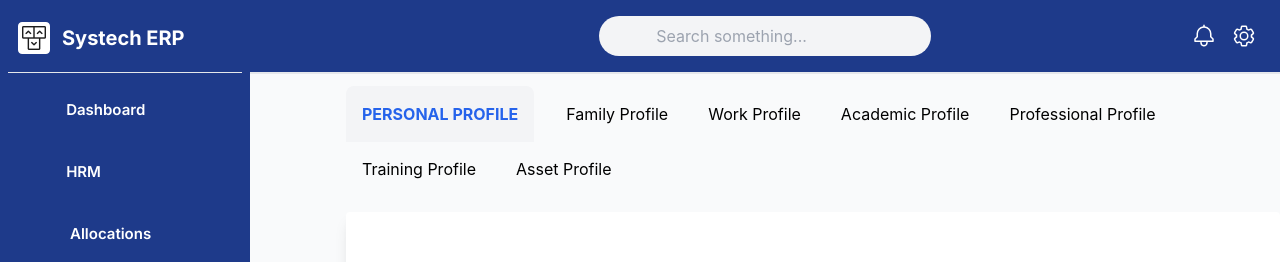
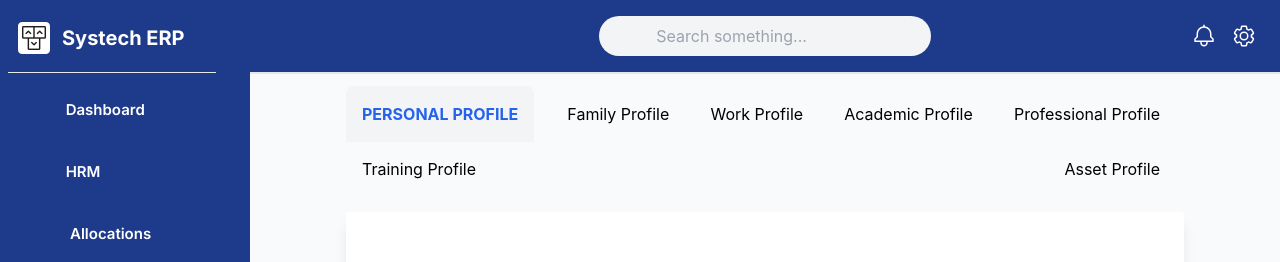
Before and after one commit to SysTechSolutionsIT/SystechERP, a React (Create React App) app: page / in a window 1280 px wide. Shown: the top 262 px of the page. Built offline with nearby package versions, Linux system fonts and the light colour scheme; some icons are missing; the HTML template or start-up script is replaced by a standard one.

Commit message:
fixed sidebar

```diff
--- a/src/App.js
+++ b/src/App.js
@@ -2,7 +2,7 @@ import React from "react";
 import Header from "./components/Header";
 import Sidebar from "./components/Sidebar";
 import EMPTabs from "./components/employee/emptabs";
-import { BrowserRouter as Router, Routes, Route, Outlet } from 'react-router-dom'
+import { BrowserRouter as Router, Routes, Route, Outlet } from 'react-router-dom';
 
 function App() {
   return (
@@ -14,11 +14,11 @@ function App() {
     <Router>
       <Routes>
         <Route element={
-          <div className="flex">
+          <div className="flex min-h-screen">
             <Sidebar />
             <main className="flex-1 mx-auto">
               <Header />
-              <div className="bg-gray-50 h-[calc(100vh - 56px)]"><Outlet /></div>
+              <div className="bg-gray-50"><Outlet /></div>
             </main>
           </div>
         }>
--- a/src/components/Header.jsx
+++ b/src/components/Header.jsx
@@ -3,7 +3,7 @@ import { Icon } from '@iconify/react'
 
 const Header = () => {
     return (
-        <nav className='top-0 bg-blue-900 p-4 border-b-2 z-20'>
+        <nav className='top-0 sticky bg-blue-900 p-4 border-b-2 z-20'>
             <div className='md:grid grid-cols-3'>
                 <div />
                 <div className='py-2 md:px-6 px-2 hidden md:flex items-center bg-gray-100 rounded-full'>
--- a/src/components/Sidebar.jsx
+++ b/src/components/Sidebar.jsx
@@ -11,9 +11,9 @@ const Sidebar = () => {
     }
 
     return (
-        <div className='flex h-screen'>
-            <div className={`${open ? 'w-[250px]' : 'w-[85px] overflow-hidden'} bg-blue-900 sidebar stcky top-0 bottom-0 lg:left-0 p-2 overflow-y-hidden overflow-x-hidden text-center border-0 border-radius-xl ease-in-out duration-300`}>
-                <div className='text-white-100 text-xl'>
+        <div className='flex'>
+            <div className={`${open ? 'w-[250px]' : 'w-[85px] overflow-hidden'} bg-blue-900 sidebar bottom-0 lg:left-0 p-2 overflow-y-hidden overflow-x-hidden text-center border-0 border-radius-xl ease-in-out duration-300`}>
+                <div className='text-white-100 text-xl fixed'>
                     <div className='p-2.5 mt-1 flex items-center'>
                         <img src='/apple-icon.png' alt='icon' />
                         {open && (
@@ -26,7 +26,7 @@ const Sidebar = () => {
                         <div className='p-2.5 mt-3 flex items-center rounded-md px-4 duration-300 cursor-pointer hover:bg-gray-300 hover:bg-opacity-25 text-white'>
                             <Icon icon="ic:round-dashboard" color="white" width="30" height="30" />
                             {open && (
-                                <div class="flex justify-between w-full items-center">
+                                <div className="flex justify-between w-full items-center">
                                     <span className='font-[Inter] font-semibold text-[15px] ml-4 text-white-200'>Dashboard</span>
                                 </div>)}
                         </div>
@@ -35,7 +35,7 @@ const Sidebar = () => {
             cursor-pointer hover:bg-gray-300 hover:bg-opacity-25 text-white'>
                             <Icon icon="clarity:employee-group-line" color="white" width="30" height="30" />
                             {open && (
-                                <div class="flex justify-between w-full items-center" onClick={toggleSubMenu}>
+                                <div className="flex justify-between w-full items-center" onClick={toggleSubMenu}>
                                     <span className='font-[Inter] font-semibold text-[15px] ml-4 text-white-200'>HRM</span>
                                     <span className={`text-sm ${isSubMenuOpen ? '' : 'rotate-180'} ease-linear duration-200`} id="arrow">
                                         <Icon icon="iconamoon:arrow-up-2" color="white" width="30" height="30" />
@@ -44,10 +44,10 @@ const Sidebar = () => {
                             )}
                         </div>
                         {isSubMenuOpen && (
-                            <div class=" leading-7 text-left text-sm font-thin mt-2 w-4/5 mx-auto ease-linear duration-200" id="submenu">
-                                <h1 class="font-[Inter] text-white font-semibold text-[15px] cursor-pointer p-2 hover:bg-gray-300 hover:bg-opacity-25 rounded-md mt-1">Employee List</h1>
-                                <h1 class="font-[Inter] text-white font-semibold text-[15px] cursor-pointer p-2 hover:bg-gray-300 hover:bg-opacity-25 rounded-md mt-1">Attendance</h1>
-                                <h1 class="font-[Inter] text-white font-semibold text-[15px] cursor-pointer p-2 hover:bg-gray-300 hover:bg-opacity-25 rounded-md mt-1">Compliances</h1>
+                            <div className=" leading-7 text-left text-sm font-thin mt-2 w-4/5 mx-auto ease-linear duration-200" id="submenu">
+                                <h1 className="font-[Inter] text-white font-semibold text-[15px] cursor-pointer p-2 hover:bg-gray-300 hover:bg-opacity-25 rounded-md mt-1">Employee List</h1>
+                                <h1 className="font-[Inter] text-white font-semibold text-[15px] cursor-pointer p-2 hover:bg-gray-300 hover:bg-opacity-25 rounded-md mt-1">Attendance</h1>
+                                <h1 className="font-[Inter] text-white font-semibold text-[15px] cursor-pointer p-2 hover:bg-gray-300 hover:bg-opacity-25 rounded-md mt-1">Compliances</h1>
                             </div>
                         )}
 
--- a/src/components/employee/emptabs.jsx
+++ b/src/components/employee/emptabs.jsx
@@ -6,136 +6,141 @@ export default function EMPTabs() {
 
   return (
     <>
-      <div className="flex">
-        <div className="ml-24">
-          <ul className="flex mb-0 list-none flex-wrap pt-3 pb-4 flex-row">
-            <li className="-mb-px mr-2">
-              <a
+      <div className="w-full">
+        <div className="mx-24">
+          <ul className="flex mb-0 list-none flex-wrap pt-3 pb-4 flex-row justify-between">
+            <li className="-mb-px mr-2 cursor-pointer">
+              <p
                 className={
                   "inline-block p-4 " +
                   (openTab === 1
                     ? "text-s font-bold uppercase text-blue-600 bg-gray-100 rounded-t-lg active"
-                    : "hover:text-gray-600 hover:bg-gray-50 dark:hover:bg-gray-800 dark:hover:text-gray-300")
+                    : "hover:text-gray-600 hover:bg-gray-50 dark:hover:bg-gray-800 dark:hover:text-gray-300"
+                  )
                 }
                 onClick={(e) => {
                   e.preventDefault();
                   setOpenTab(1);
                 }}
-                href="#"
+
               >
                 Personal Profile
-              </a>
+              </p>
             </li>
-            <li className="-mb-px mr-2 ml-2">
-              <a
+            <li className="-mb-px mr-2 ml-2 cursor-pointer">
+              <p
                 className={
                   "inline-block p-4 rounded-t-lg " +
                   (openTab === 2
                     ? "text-s font-bold uppercase text-blue-600 bg-gray-100 rounded-t-lg active"
-                    : "hover:text-gray-600 hover:bg-gray-50 dark:hover:bg-gray-800 dark:hover:text-gray-300")
+                    : "hover:text-gray-600 hover:bg-gray-50 dark:hover:bg-gray-800 dark:hover:text-gray-300"
+                  )
                 }
                 onClick={(e) => {
                   e.preventDefault();
                   setOpenTab(2);
                 }}
-                href="#"
+
               >
                 Family Profile
-              </a>
+              </p>
             </li>
-            <li className="-mb-px mr-2">
-              <a
+            <li className="-mb-px mr-2 cursor-pointer">
+              <p
                 className={
                   "inline-block p-4 rounded-t-lg " +
                   (openTab === 3
                     ? "text-s font-bold uppercase text-blue-600 bg-gray-100 rounded-t-lg active"
-                    : "hover:text-gray-600 hover:bg-gray-50 dark:hover:bg-gray-800 dark:hover:text-gray-300")
+                    : "hover:text-gray-600 hover:bg-gray-50 dark:hover:bg-gray-800 dark:hover:text-gray-300"
+                  )
                 }
                 onClick={(e) => {
                   e.preventDefault();
                   setOpenTab(3);
                 }}
-                href="#"
+
               >
                 Work Profile
-              </a>
+              </p>
             </li>
-            <li className="-mb-px mr-2">
-              <a
+            <li className="-mb-px mr-2 cursor-pointer">
+              <p
                 className={
                   "inline-block p-4 rounded-t-lg " +
                   (openTab === 4
                     ? "text-s font-bold uppercase text-blue-600 bg-gray-100 rounded-t-lg active"
-                    : "hover:text-gray-600 hover:bg-gray-50 dark:hover:bg-gray-800 dark:hover:text-gray-300")
+                    : "hover:text-gray-600 hover:bg-gray-50 dark:hover:bg-gray-800 dark:hover:text-gray-300"
+                  )
                 }
                 onClick={(e) => {
                   e.preventDefault();
                   setOpenTab(4);
                 }}
-                href="#"
+
               >
                 Academic Profile
-              </a>
+              </p>
             </li>
-            <li className="-mb-px mr-2">
-              <a
+            <li className="-mb-px mr-2 cursor-pointer">
+              <p
                 className={
                   "inline-block p-4 rounded-t-lg " +
                   (openTab === 5
                     ? "text-s font-bold uppercase text-blue-600 bg-gray-100 rounded-t-lg active"
-                    : "hover:text-gray-600 hover:bg-gray-50 dark:hover:bg-gray-800 dark:hover:text-gray-300")
+                    : "hover:text-gray-600 hover:bg-gray-50 dark:hover:bg-gray-800 dark:hover:text-gray-300"
+                  )
                 }
                 onClick={(e) => {
                   e.preventDefault();
                   setOpenTab(5);
                 }}
-                href="#"
+
               >
                 Professional Profile
-              </a>
+              </p>
             </li>
-            <li className="-mb-px mr-2">
-              <a
+            <li className="-mb-px mr-2 cursor-pointer">
+              <p
                 className={
                   "inline-block p-4 rounded-t-lg " +
                   (openTab === 6
                     ? "text-s font-bold uppercase text-blue-600 bg-gray-100 rounded-t-lg active"
-                    : "hover:text-gray-600 hover:bg-gray-50 dark:hover:bg-gray-800 dark:hover:text-gray-300")
+                    : "hover:text-gray-600 hover:bg-gray-50 dark:hover:bg-gray-800 dark:hover:text-gray-300"
+                  )
                 }
                 onClick={(e) => {
                   e.preventDefault();
                   setOpenTab(6);
                 }}
-                href="#"
+
               >
                 Training Profile
-              </a>
+              </p>
             </li>
-            <li className="-mb-px mr-2">
-              <a
+            <li className="-mb-px mr-2 cursor-pointer">
+              <p
                 className={
                   "inline-block p-4 rounded-t-lg " +
                   (openTab === 7
                     ? "text-s font-bold uppercase text-blue-600 bg-gray-100 rounded-t-lg active"
-                    : "hover:text-gray-600 hover:bg-gray-50 dark:hover:bg-gray-800 dark:hover:text-gray-300")
+                    : "hover:text-gray-600 hover:bg-gray-50 dark:hover:bg-gray-800 dark:hover:text-gray-300"
+                  )
                 }
                 onClick={(e) => {
                   e.preventDefault();
                   setOpenTab(7);
                 }}
-                href="#"
+
               >
                 Asset Profile
-              </a>
+              </p>
             </li>
           </ul>
           <div className="relative flex flex-col min-w-0 break-words bg-white w-full mb-6 shadow-lg rounded">
             <div className="px-4 py-5 flex-auto">
               <div className="tab-content tab-space">
                 <div className={openTab === 1 ? "block" : "hidden"}>
-                  <p>
-                    <Personal />
-                  </p>
+                  <Personal />
                 </div>
 
                 {/* Family Profile Tab */}
```
Also changed, not shown: src/components/forms/personal.jsx (+1 -6 lines).
